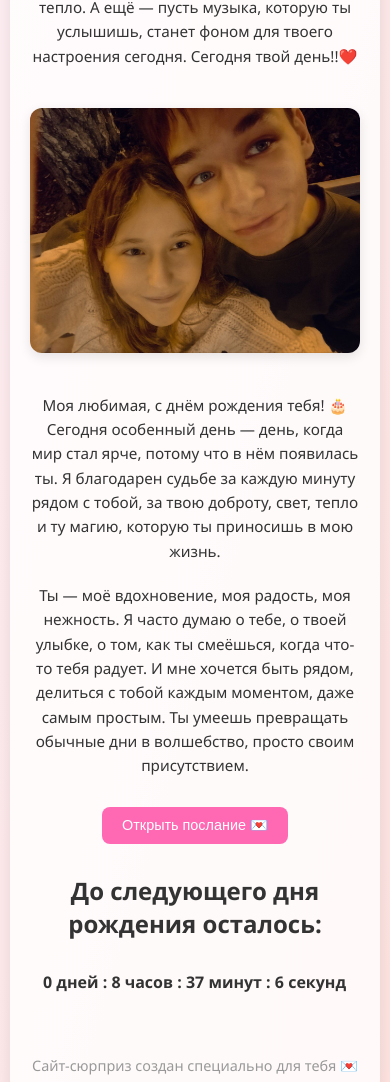
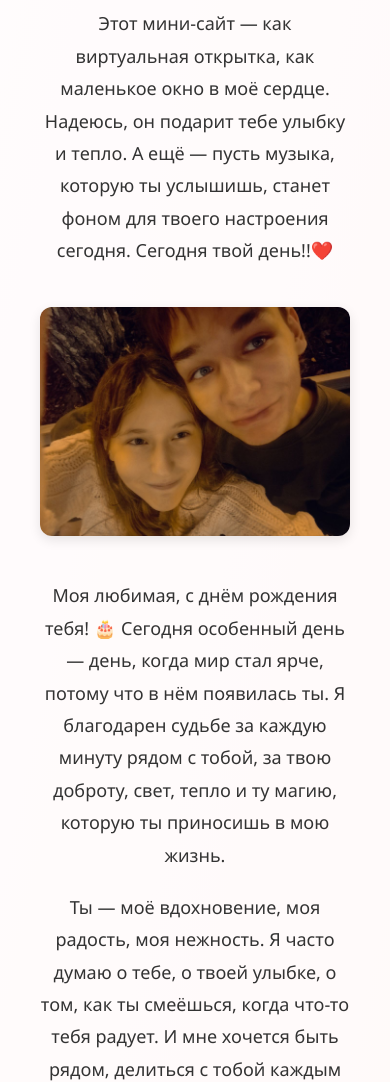
Before and after one commit to FordMatvey/birthday-anna, a plain HTML site: page index.html in a window 390 px wide. Shown: the part 210-1292 px from the top of the page. Drawn offline with Linux system fonts and the light colour scheme.

Commit message:
Add files via upload

```diff
--- a/index.html
+++ b/index.html
@@ -2,7 +2,6 @@
 <html lang="ru">
 <head>
   <meta charset="UTF-8">
-  <meta name="viewport" content="width=device-width, initial-scale=1.0">
   <title>День рождения любимой</title>
   <style>
     body {
@@ -19,11 +18,11 @@
     }
     .container {
       max-width: 700px;
-      margin: 20px auto;
+      margin: 50px auto;
       background: #ffffffcc;
       border-radius: 16px;
       box-shadow: 0 8px 20px rgba(0,0,0,0.1);
-      padding: 30px;
+      padding: 40px;
       text-align: center;
       transition: background 1s ease, color 1s ease;
     }
@@ -33,12 +32,12 @@
     }
     h1 {
       color: #ff69b4;
-      font-size: 2em;
+      font-size: 32px;
       margin-bottom: 20px;
     }
     p {
-      font-size: 1em;
-      line-height: 1.6;
+      font-size: 18px;
+      line-height: 1.8;
       margin-bottom: 20px;
     }
     .gift-list {
@@ -51,14 +50,13 @@
       margin: 8px 0;
       padding: 10px;
       border-radius: 8px;
-      font-size: 1em;
+      font-size: 16px;
     }
     body.night .gift-list li {
       background: #3d3d5c;
     }
     img {
       max-width: 100%;
-      height: auto;
       border-radius: 12px;
       margin: 20px 0;
       box-shadow: 0 4px 12px rgba(0,0,0,0.1);
@@ -68,7 +66,7 @@
     }
     .footer {
       margin-top: 40px;
-      font-size: 0.9em;
+      font-size: 14px;
       color: #999;
     }
     .button {
@@ -76,7 +74,7 @@
       color: white;
       border: none;
       padding: 12px 24px;
-      font-size: 1em;
+      font-size: 16px;
       border-radius: 8px;
       cursor: pointer;
       margin: 10px;
@@ -88,7 +86,7 @@
     #secret {
       display: none;
       margin-top: 30px;
-      font-size: 1em;
+      font-size: 18px;
       background: #fff0f5;
       padding: 20px;
       border-radius: 12px;
@@ -108,34 +106,9 @@
       display: inline-block;
       animation: heartbeat 1s infinite;
       transition: transform 0.2s ease-in-out;
-      font-size: 1.2em;
+      font-size: 20px;
       font-weight: bold;
       margin-top: 10px;
-    }
-
-    /* 📱 Адаптация для мобильных */
-    @media (max-width: 600px) {
-      .container {
-        margin: 10px;
-        padding: 20px;
-      }
-      h1 {
-        font-size: 1.5em;
-      }
-      p {
-        font-size: 0.95em;
-      }
-      .button {
-        padding: 10px 20px;
-        font-size: 0.9em;
-      }
-      .heartbeat {
-        font-size: 1em;
-      }
-      #secret {
-        font-size: 0.95em;
-        padding: 15px;
-      }
     }
   </style>
 </head>
@@ -150,6 +123,7 @@
     <p>Моя любимая, с днём рождения тебя! 🎂 Сегодня особенный день — день, когда мир стал ярче, потому что в нём появилась ты. Я благодарен судьбе за каждую минуту рядом с тобой, за твою доброту, свет, тепло и ту магию, которую ты приносишь в мою жизнь.</p>
 
     <p>Ты — моё вдохновение, моя радость, моя нежность. Я часто думаю о тебе, о твоей улыбке, о том, как ты смеёшься, когда что-то тебя радует. И мне хочется быть рядом, делиться с тобой каждым моментом, даже самым простым. Ты умеешь превращать обычные дни в волшебство, просто своим присутствием.</p>
+
 
     <button class="button" onclick="document.getElementById('secret').style.display='block'">Открыть послание 💌</button>
 
@@ -166,9 +140,6 @@
       <source src="files/Lublu Annu.mp3" type="audio/mp3">
       Браузер не включил музыку.
     </audio>
-
-    <div class="footer">Сайт-сюрприз создан специально для тебя 💌</div>
-  </div>
 
   <script>
     window.addEventListener('load', () => {
```
